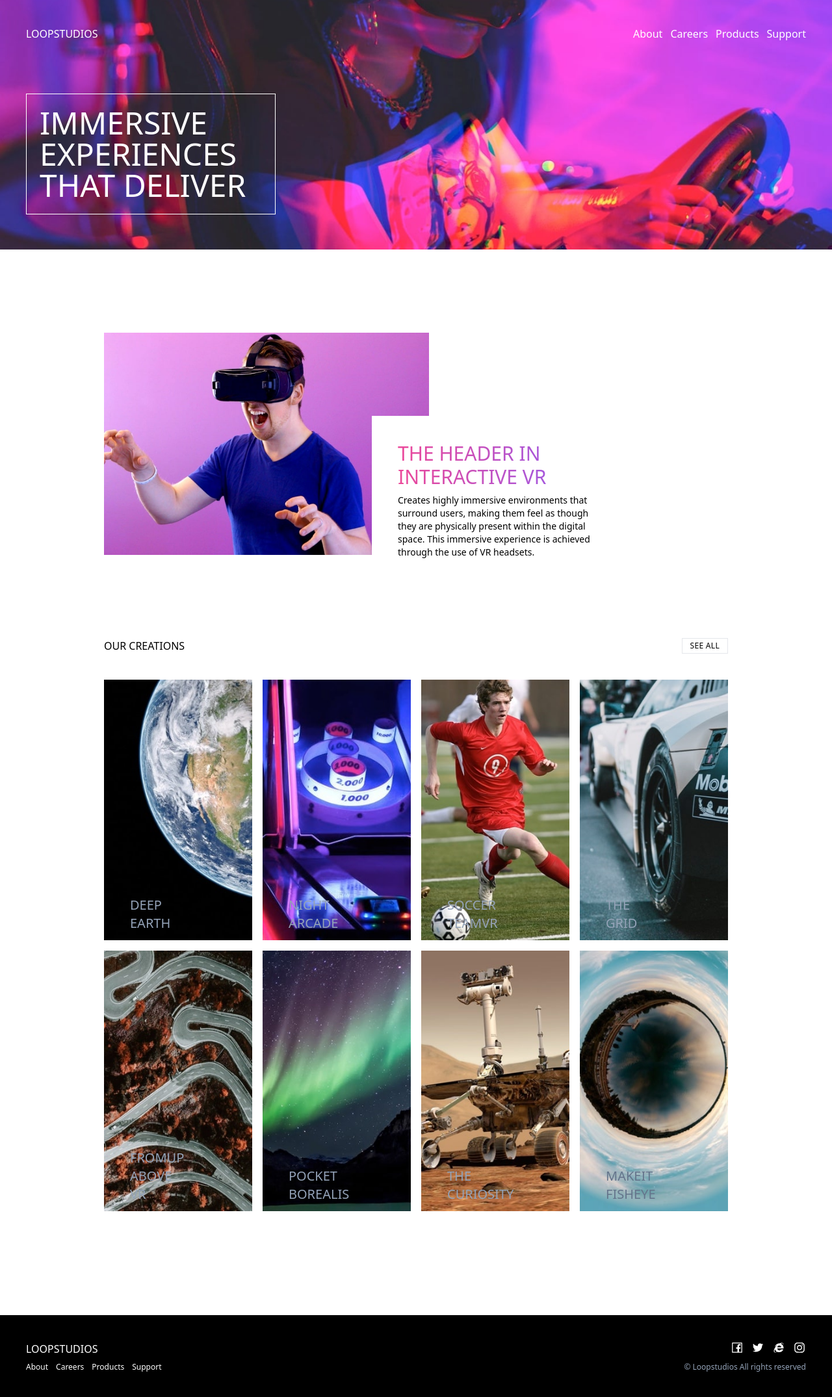
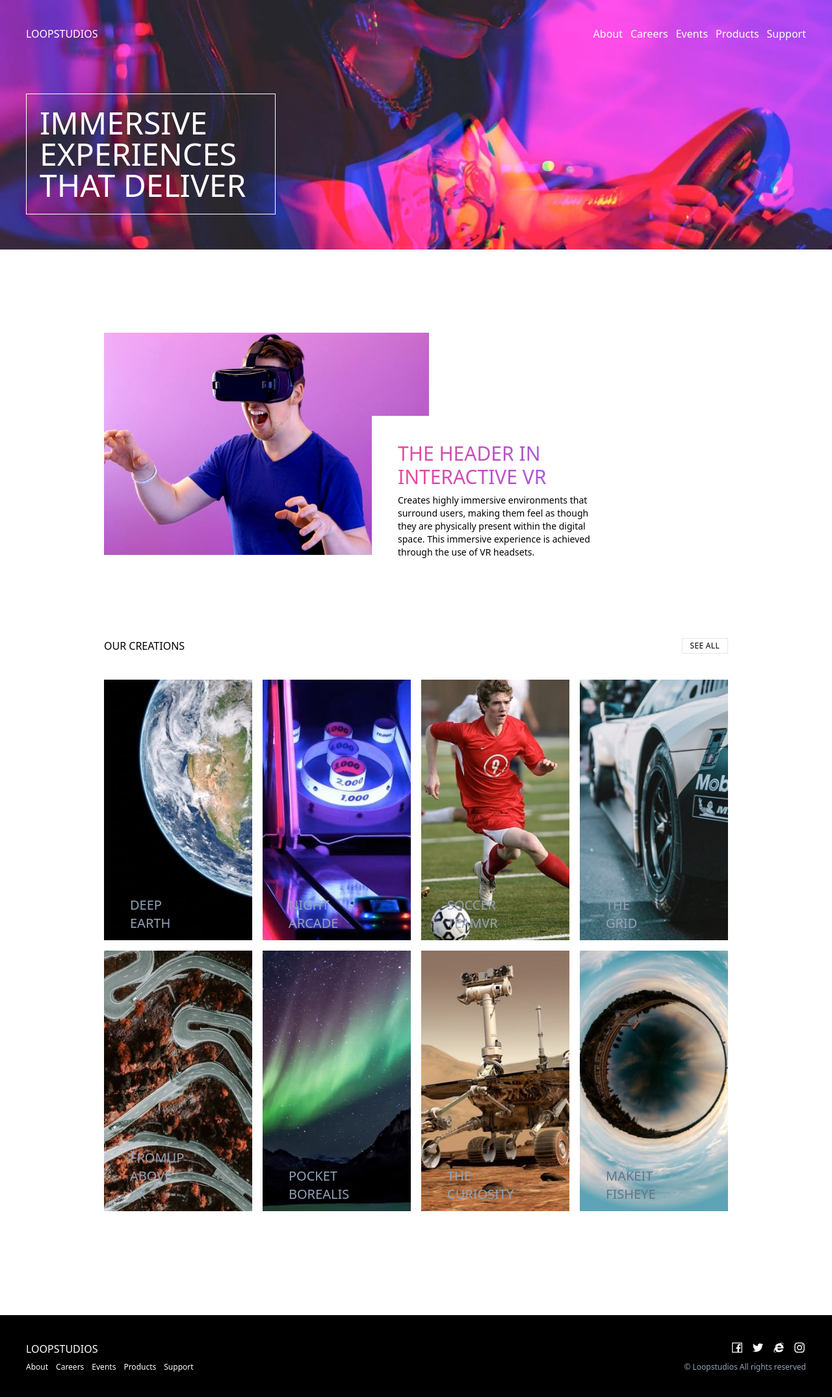
Before and after one commit to janeAnezi/Loop-Studio, a React (Vite) app: page / in a window 1280 px wide. Shown: the whole page at 65% size. Built offline with nearby package versions, Linux system fonts and the light colour scheme.

Commit message:
add events on nav and footer list items

```diff
--- a/src/Components/Footer.jsx
+++ b/src/Components/Footer.jsx
@@ -21,6 +21,7 @@ export default function Footer() {
                     <ul className="flex space-x-3">
                         <li>About</li>
                         <li>Careers</li>
+                        <li>Events</li>
                         <li>Products</li>
                         <li>Support</li>
                     </ul>
--- a/src/Components/Navbar.jsx
+++ b/src/Components/Navbar.jsx
@@ -6,6 +6,7 @@ export default function Navbar() {
                 <ul className="flex space-x-3">
                     <li>About</li>
                     <li>Careers</li>
+                    <li>Events</li>
                     <li>Products</li>
                     <li>Support</li>
                 </ul>
```
